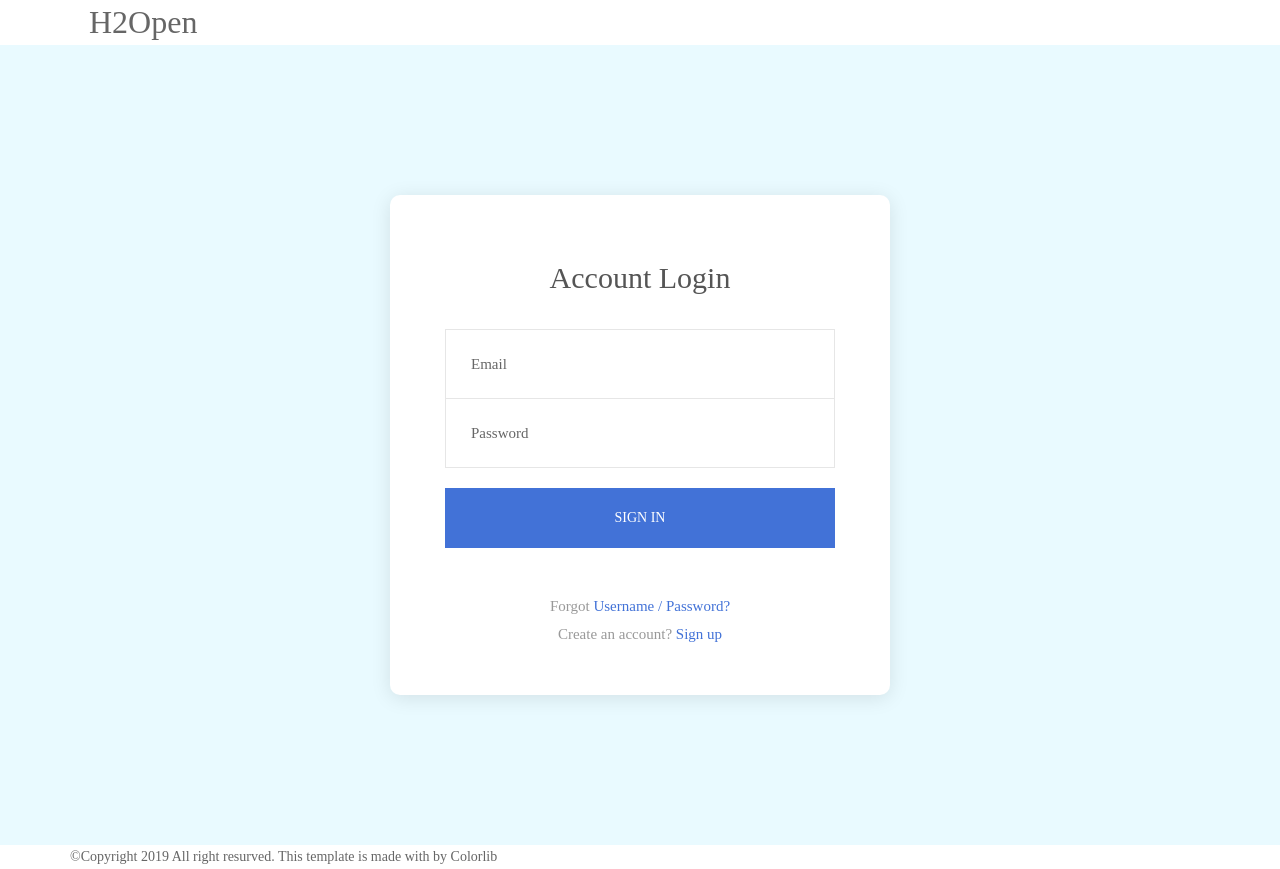
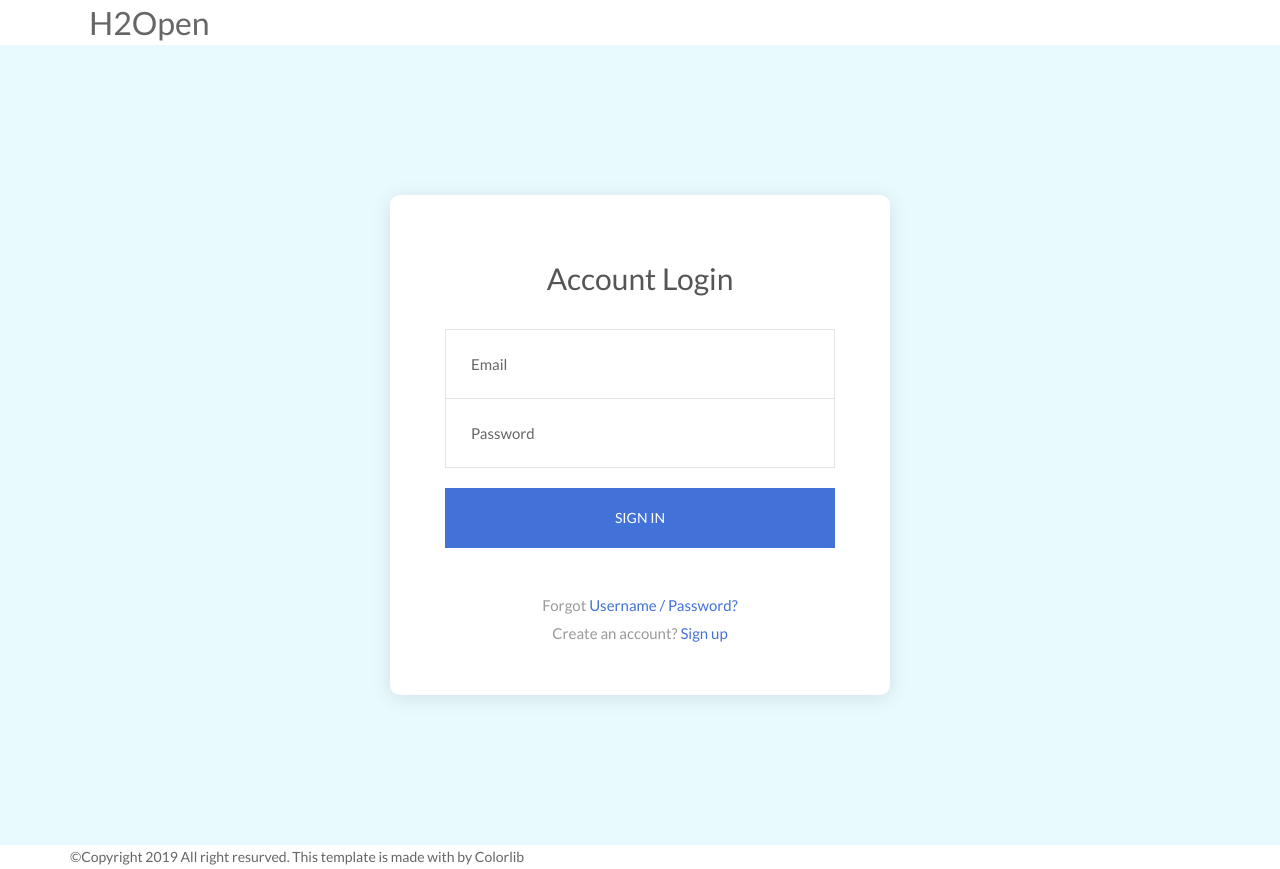
Before and after one commit to eckmo/eckmo.github.io, a PHP site: page /Login/login.html in a window 1280 px wide. Run offline with PHP 8.4, Linux system fonts and the light colour scheme.

Commit message:
Changing fonts

```diff
--- a/Login/css/main.css
+++ b/Login/css/main.css
@@ -5,9 +5,9 @@
 /*//////////////////////////////////////////////////////////////////
 [ FONT ]*/
 
-@font-face {
-  font-family: 'Playfair Display', serif;
-}
+/*@font-face {
+  /font-family: 'Playfair Display', serif;
+}*/
 
 
 
@@ -27,7 +27,7 @@ body, html {
 
 /*---------------------------------------------*/
 a {
-	font-family: OpenSans-Regular;
+	font-family: 'Lato', sans-serif;
 	font-size: 14px;
 	line-height: 1.7;
 	color: #666666;
@@ -52,7 +52,7 @@ h1,h2,h3,h4,h5,h6 {
 }
 
 p {
-	font-family: OpenSans-Regular;
+	font-family: 'Lato', sans-serif;
 	font-size: 14px;
 	line-height: 1.7;
 	color: #666666;
@@ -108,14 +108,14 @@ iframe {
 /*//////////////////////////////////////////////////////////////////
 [ Utility ]*/
 .txt1 {
-  font-family: OpenSans-Regular;
+  font-family: 'Lato', sans-serif;
   font-size: 15px;
   line-height: 1.4;
   color: #999999;
 }
 
 .txt2 {
-  font-family: OpenSans-Regular;
+  font-family: 'Lato', sans-serif;
   font-size: 15px;
   line-height: 1.4;
   color: #4272d7;
@@ -172,7 +172,7 @@ iframe {
 
 .login100-form-title {
   display: block;
-  font-family: OpenSans-Regular;
+  font-family: 'Lato', sans-serif;
   font-size: 30px;
   color: #555555;
   line-height: 1.2;
@@ -197,7 +197,7 @@ iframe {
   display: block;
   width: 100%;
   background: transparent;
-  font-family: OpenSans-Regular;
+  font-family: 'Lato', sans-serif;
   font-size: 15px;
   color: #666666;
   line-height: 1.2;
@@ -331,7 +331,7 @@ input.input100 {
   height: 60px;
   background-color: #4272d7;
 
-  font-family: OpenSans-Regular;
+  font-family: 'Lato', sans-serif;
   font-size: 14px;
   color: #fff;
   line-height: 1.2;
@@ -372,7 +372,7 @@ input.input100 {
   right: 12px;
   pointer-events: none;
 
-  font-family: OpenSans-Regular;
+  font-family: 'Lato', sans-serif;
   color: #c80000;
   font-size: 13px;
   line-height: 1.4;
--- a/Login/login.html
+++ b/Login/login.html
@@ -15,6 +15,7 @@
     <link rel="shortcut icon" type="image/ico" href="images/favicon.ico" />
     <!-- Font -->
     <link href="https://fonts.googleapis.com/css?family=Playfair+Display&display=swap" rel="stylesheet">
+    <link href="https://fonts.googleapis.com/css?family=Lato&display=swap" rel="stylesheet">
 
     <!--===============================================================================================-->
 	<link rel="icon" type="image/png" href="images/icons/favicon.ico"/>
```
